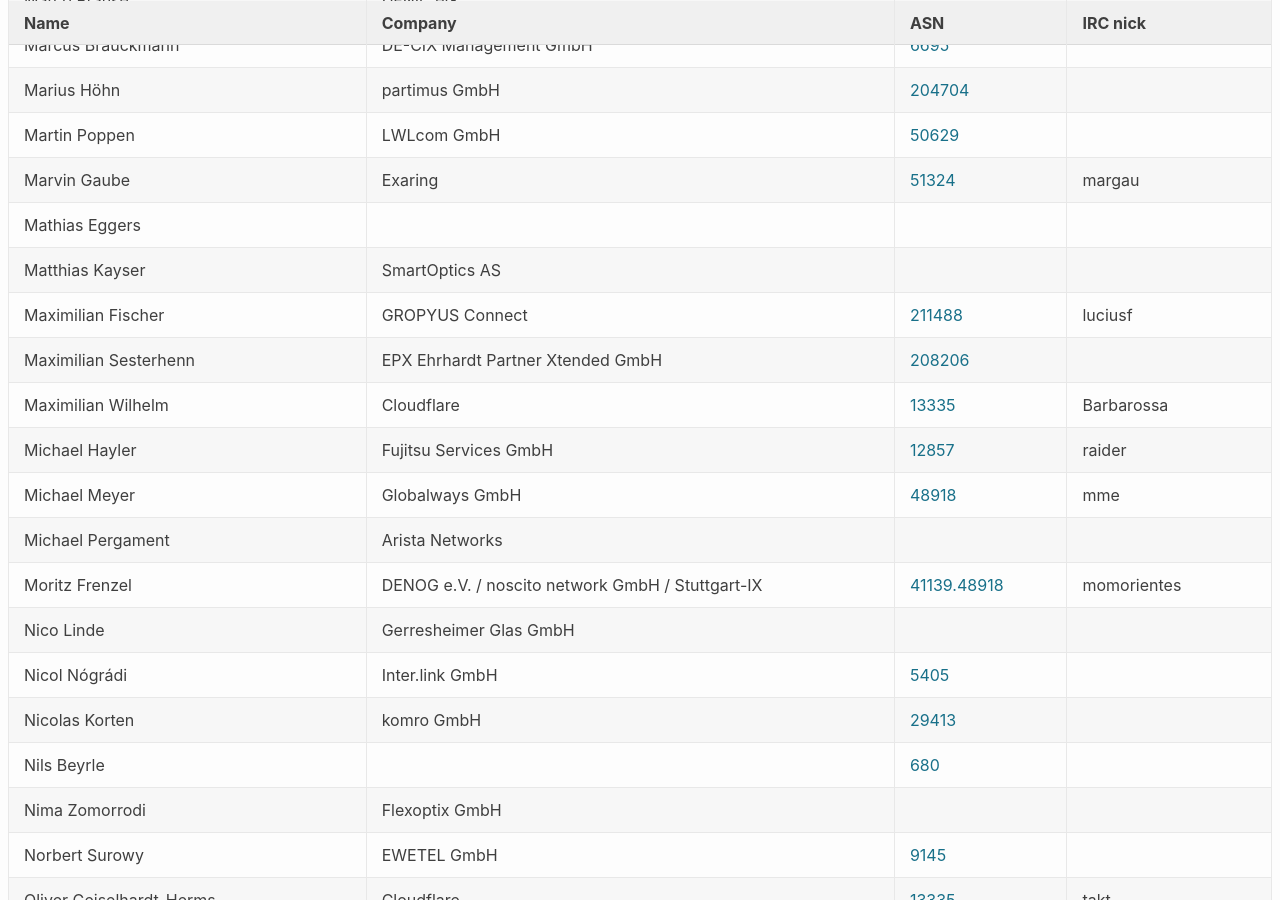
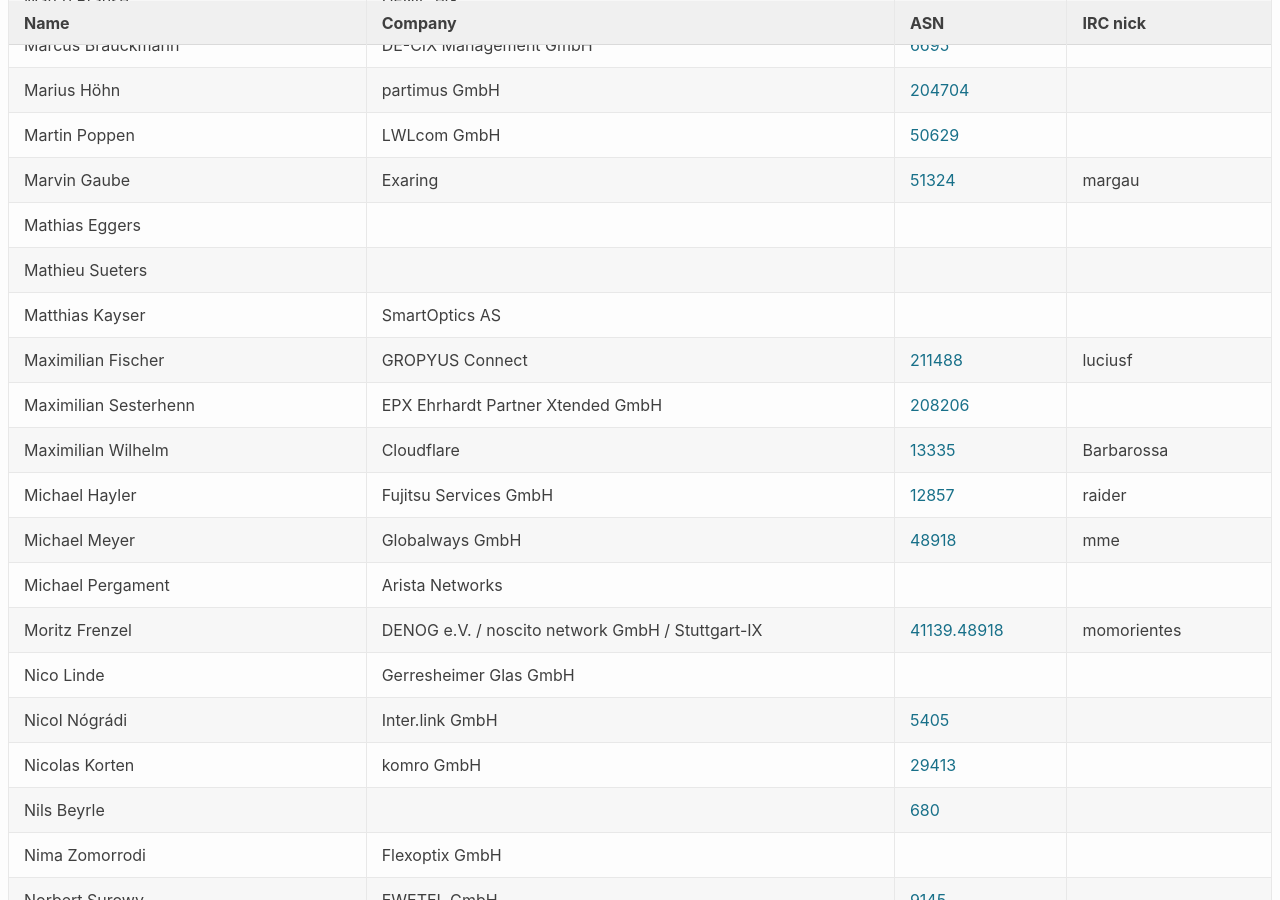
Before and after one commit to denog/pretix-attendeelist, a Jekyll site: the page built from denog14/index.md, in a window 1280 px wide and 900 px high, scrolled down 4024 px. Built offline with Jekyll 4.4.1, drawn with Linux system fonts in a browser that asks for light colours.

Commit message:
Latest data: Tue Oct 11 06:27:07 UTC 2022

```diff
--- a/_data/attendees_denog14_onsite.json
+++ b/_data/attendees_denog14_onsite.json
@@ -546,6 +546,12 @@
     "asn": null
   },
   {
+    "name": "Mathieu Sueters",
+    "company": null,
+    "irc": null,
+    "asn": null
+  },
+  {
     "name": "Matthias Kayser",
     "company": "SmartOptics AS",
     "irc": null,
```
